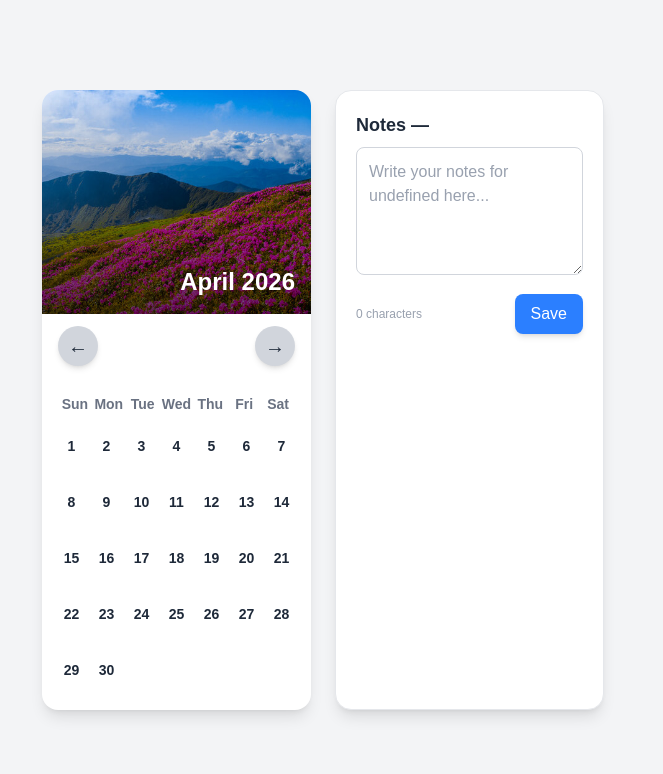
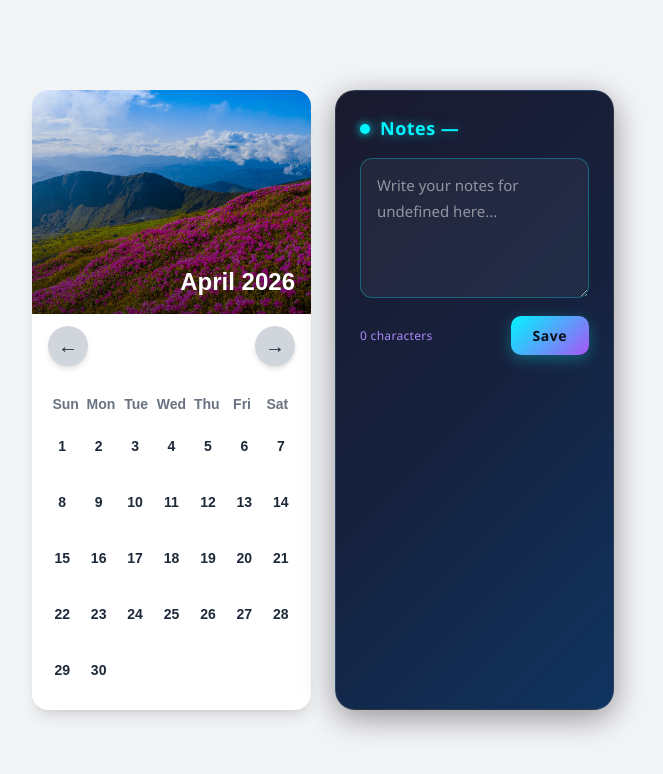
Before and after one commit to Komalmathamsetti/Calendar-project, a Next.js app: page / in a window 1280 px wide. Shown: the top 774 px of the page, without its empty margins (317-980 px from the left). Built offline with nearby package versions, Linux system fonts and the light colour scheme.

Commit message:
updated notesPanel colours

```diff
--- a/src/components/NotesPanel.jsx
+++ b/src/components/NotesPanel.jsx
@@ -1,42 +1,3 @@
-/*"use client";
-
-import { useState } from "react";
-
-export default function NotesPanel({ keyName }) {
-  const [note, setNote] = useState(() => {
-    if (typeof window !== "undefined") {
-      return localStorage.getItem(keyName) || "";
-    }
-    return "";
-  });
-
-  const saveNote = () => {
-    localStorage.setItem(keyName, note);
-  };
-
-  return (
-    <div className="p-5 bg-white rounded-2xl shadow-lg border border-gray-200">
-      <h2 className="font-semibold mb-2 text-gray-800 text-lg">Notes</h2>
-
-      <textarea
-        className="w-full h-32 border border-gray-300 p-3 rounded-lg
-        text-gray-800 placeholder-gray-400
-        focus:outline-none focus:ring-2 focus:ring-blue-500 focus:border-blue-500"
-        value={note}
-        onChange={(e) => setNote(e.target.value)}
-        placeholder="Write your notes here..."
-      />
-
-      <button
-        onClick={saveNote}
-        className="mt-3 bg-blue-500 text-white px-4 py-2 rounded-lg
-        hover:bg-blue-600 transition-all shadow-md"
-      >
-        Save
-      </button>
-    </div>
-  );
-}*/
 "use client";
 
 import { useState, useCallback } from "react";
@@ -52,7 +13,6 @@ export default function NotesPanel({ month }) {
   const [savedMonth, setSavedMonth] = useState(month);
   const [saved, setSaved] = useState(false);
 
-  // Derive note from storage when month changes — no useEffect needed
   const displayNote = month === savedMonth ? note : getNote(keyName);
 
   const handleChange = (e) => {
@@ -70,35 +30,116 @@ export default function NotesPanel({ month }) {
   }, [keyName, displayNote, month]);
 
   return (
-    <div className="p-5 bg-white rounded-2xl shadow-lg border border-gray-200">
-      <div className="flex items-center justify-between mb-2">
-        <h2 className="font-semibold text-gray-800 text-lg">
-          Notes — {month}
-        </h2>
+    <div style={{
+      padding: "24px",
+      background: "linear-gradient(135deg, #1a1a2e 0%, #16213e 50%, #0f3460 100%)",
+      borderRadius: "20px",
+      boxShadow: "0 8px 32px rgba(0,0,0,0.4)",
+      border: "1px solid rgba(255,255,255,0.1)",
+      fontFamily: "'Segoe UI', sans-serif",
+    }}>
+      {/* Header */}
+      <div style={{ display: "flex", alignItems: "center", justifyContent: "space-between", marginBottom: "16px" }}>
+        <div style={{ display: "flex", alignItems: "center", gap: "10px" }}>
+          <div style={{
+            width: "10px", height: "10px", borderRadius: "50%",
+            background: "#00f5ff", boxShadow: "0 0 8px #00f5ff"
+          }} />
+          <h2 style={{
+            margin: 0,
+            fontSize: "18px",
+            fontWeight: "700",
+            color: "#00f5ff",
+            textShadow: "0 0 12px rgba(0,245,255,0.5)",
+            letterSpacing: "0.5px",
+          }}>
+            Notes — {month}
+          </h2>
+        </div>
+
         {saved && (
-          <span className="text-green-500 text-sm font-medium transition-opacity duration-300">
+          <span style={{
+            fontSize: "13px",
+            fontWeight: "600",
+            color: "#39ff14",
+            textShadow: "0 0 8px rgba(57,255,20,0.6)",
+            padding: "4px 10px",
+            background: "rgba(57,255,20,0.1)",
+            borderRadius: "20px",
+            border: "1px solid rgba(57,255,20,0.3)",
+          }}>
             ✓ Saved
           </span>
         )}
       </div>
 
+      {/* Textarea */}
       <textarea
-        className="w-full h-32 border border-gray-300 p-3 rounded-lg
-          text-gray-800 placeholder-gray-400
-          focus:outline-none focus:ring-2 focus:ring-blue-500 focus:border-blue-500"
         value={displayNote}
         onChange={handleChange}
         placeholder={`Write your notes for ${month} here...`}
+        style={{
+          width: "100%",
+          height: "140px",
+          background: "rgba(255,255,255,0.05)",
+          border: "1.5px solid rgba(0,245,255,0.3)",
+          borderRadius: "12px",
+          padding: "14px 16px",
+          fontSize: "15px",
+          fontWeight: "500",
+          color: "#ffffff",
+          lineHeight: "1.7",
+          resize: "vertical",
+          outline: "none",
+          boxSizing: "border-box",
+          fontFamily: "'Segoe UI', sans-serif",
+          caretColor: "#00f5ff",
+          transition: "border-color 0.2s, box-shadow 0.2s",
+        }}
+        onFocus={e => {
+          e.target.style.borderColor = "#00f5ff";
+          e.target.style.boxShadow = "0 0 0 3px rgba(0,245,255,0.15)";
+        }}
+        onBlur={e => {
+          e.target.style.borderColor = "rgba(0,245,255,0.3)";
+          e.target.style.boxShadow = "none";
+        }}
       />
 
-      <div className="flex items-center justify-between mt-3">
-        <span className="text-xs text-gray-400">
+      {/* Footer */}
+      <div style={{ display: "flex", alignItems: "center", justifyContent: "space-between", marginTop: "12px" }}>
+        <span style={{
+          fontSize: "12px",
+          color: "#a78bfa",
+          fontWeight: "500",
+          letterSpacing: "0.3px",
+        }}>
           {displayNote.length} character{displayNote.length !== 1 ? "s" : ""}
         </span>
+
         <button
           onClick={saveNote}
-          className="bg-blue-500 text-white px-4 py-2 rounded-lg
-            hover:bg-blue-600 transition-all shadow-md"
+          style={{
+            background: "linear-gradient(135deg, #00f5ff, #a855f7)",
+            border: "none",
+            borderRadius: "10px",
+            padding: "9px 22px",
+            fontSize: "14px",
+            fontWeight: "700",
+            color: "#0f0f1a",
+            cursor: "pointer",
+            letterSpacing: "0.5px",
+            boxShadow: "0 4px 15px rgba(0,245,255,0.3)",
+            transition: "transform 0.15s, box-shadow 0.15s",
+          }}
+          onMouseEnter={e => {
+            e.target.style.transform = "translateY(-1px)";
+            e.target.style.boxShadow = "0 6px 20px rgba(0,245,255,0.5)";
+          }}
+          onMouseLeave={e => {
+            e.target.style.transform = "translateY(0)";
+            e.target.style.boxShadow = "0 4px 15px rgba(0,245,255,0.3)";
+          }}
         >
           Save
         </button>
```
